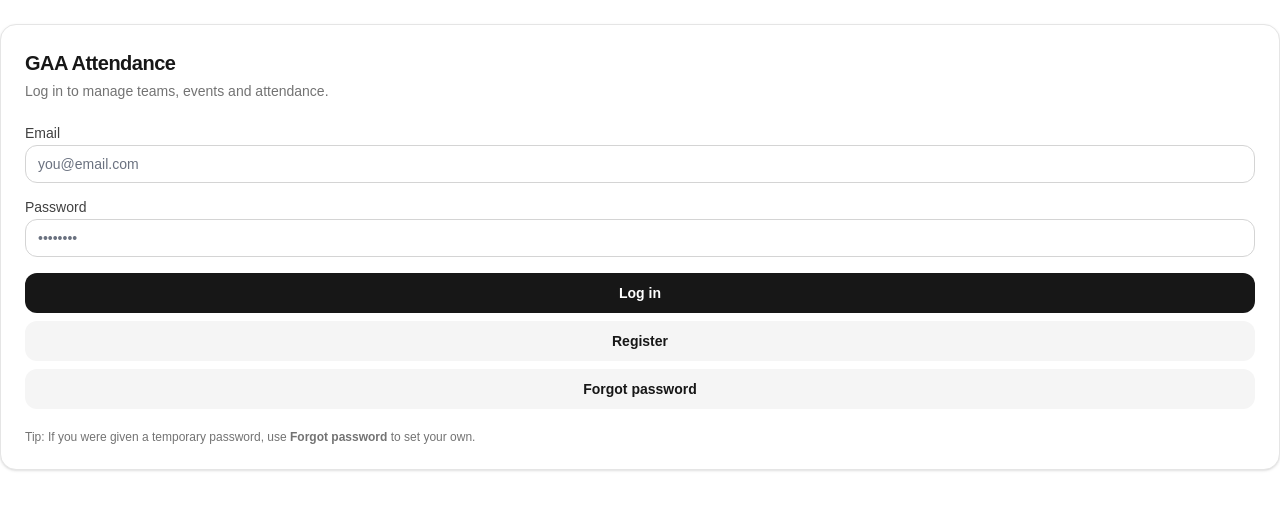
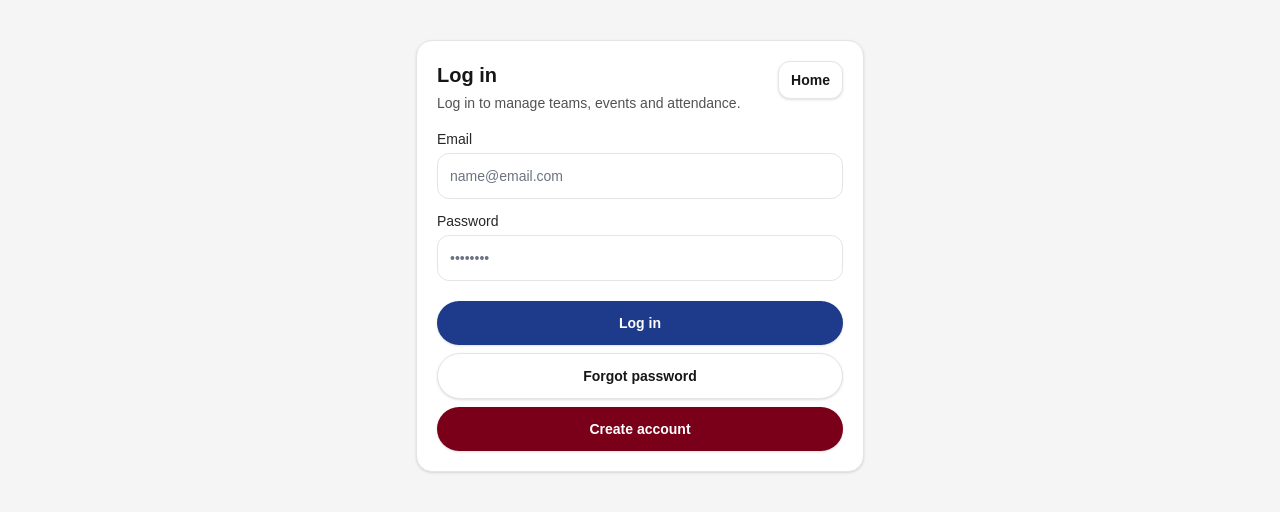
Before and after one commit to colmmoran01-creator/GAA, a Next.js app: page /login in a window 1280 px wide. Shown: the top 512 px of the page. Built offline with nearby package versions, Linux system fonts and the light colour scheme; no server answers.

Commit message:
Capture first/last name and store user profile in Firestore

```diff
--- a/app/login/page.tsx
+++ b/app/login/page.tsx
@@ -1,103 +1,348 @@
 "use client";
 
 import { useEffect, useState } from "react";
+import { useRouter } from "next/navigation";
+import Link from "next/link";
 import {
+  getAuth,
+  onAuthStateChanged,
   signInWithEmailAndPassword,
   createUserWithEmailAndPassword,
   sendPasswordResetEmail,
-  onAuthStateChanged,
 } from "firebase/auth";
-import { auth } from "@/lib/firebase";
-import { Button, ButtonRow, Card, CardBody, H1, Input, Label, Muted } from "@/app/components/ui";
+import { doc, getDoc, setDoc, updateDoc } from "firebase/firestore";
+import { db } from "@/lib/firebase";
+
+type Mode = "login" | "register" | "completeProfile";
+
+function cleanName(s: string) {
+  return s.trim().replace(/\s+/g, " ");
+}
 
 export default function LoginPage() {
+  const router = useRouter();
+  const auth = getAuth();
+
+  const [mode, setMode] = useState<Mode>("login");
+
   const [email, setEmail] = useState("");
   const [password, setPassword] = useState("");
+
+  // For register + profile completion
+  const [firstName, setFirstName] = useState("");
+  const [lastName, setLastName] = useState("");
+
+  const [loading, setLoading] = useState(false);
   const [msg, setMsg] = useState("");
-  const [loading, setLoading] = useState(true);
+  const [err, setErr] = useState("");
 
+  // If already logged in, ensure profile exists then go Home
   useEffect(() => {
-    const unsub = onAuthStateChanged(auth, (user) => {
-      if (user) window.location.href = "/";
-      else setLoading(false);
+    const unsub = onAuthStateChanged(auth, async (user) => {
+      if (!user) return;
+
+      try {
+        const uref = doc(db, "users", user.uid);
+        const usnap = await getDoc(uref);
+
+        if (!usnap.exists()) {
+          // Ask for profile once
+          setMode("completeProfile");
+          setEmail(user.email ?? "");
+          return;
+        }
+
+        const data = usnap.data() as any;
+        if (!data?.firstName || !data?.lastName) {
+          setMode("completeProfile");
+          setEmail(user.email ?? "");
+          setFirstName(data?.firstName ?? "");
+          setLastName(data?.lastName ?? "");
+          return;
+        }
+
+        router.replace("/"); // ✅ Home landing page after login
+      } catch (e: any) {
+        console.error(e);
+        setErr(e?.message ?? String(e));
+      }
     });
+
     return () => unsub();
-  }, []);
+  }, [auth, router]);
 
   async function login() {
+    setLoading(true);
+    setErr("");
     setMsg("");
+
     try {
-      await signInWithEmailAndPassword(auth, email, password);
+      const res = await signInWithEmailAndPassword(auth, email.trim(), password);
+      // After sign-in, the onAuthStateChanged above will route to / or request profile.
+      setMsg(`Welcome ${res.user.email ?? ""}`);
     } catch (e: any) {
-      setMsg(e?.message ?? String(e));
+      console.error(e);
+      setErr(e?.message ?? String(e));
+    } finally {
+      setLoading(false);
     }
   }
 
   async function register() {
+    setLoading(true);
+    setErr("");
     setMsg("");
+
     try {
-      await createUserWithEmailAndPassword(auth, email, password);
+      const fn = cleanName(firstName);
+      const ln = cleanName(lastName);
+      if (!fn || !ln) {
+        setErr("Please enter First and Last Name.");
+        setLoading(false);
+        return;
+      }
+
+      const res = await createUserWithEmailAndPassword(auth, email.trim(), password);
+      const uid = res.user.uid;
+
+      await setDoc(doc(db, "users", uid), {
+        firstName: fn,
+        lastName: ln,
+        displayName: `${fn} ${ln}`.trim(),
+        email: res.user.email ?? email.trim(),
+        createdAt: Date.now(),
+        updatedAt: Date.now(),
+      });
+
+      router.replace("/"); // ✅ go Home
     } catch (e: any) {
-      setMsg(e?.message ?? String(e));
+      console.error(e);
+      setErr(e?.message ?? String(e));
+    } finally {
+      setLoading(false);
+    }
+  }
+
+  async function completeProfile() {
+    setLoading(true);
+    setErr("");
+    setMsg("");
+
+    try {
+      const user = auth.currentUser;
+      if (!user) {
+        setErr("Not signed in. Please log in again.");
+        setLoading(false);
+        return;
+      }
+
+      const fn = cleanName(firstName);
+      const ln = cleanName(lastName);
+      if (!fn || !ln) {
+        setErr("Please enter First and Last Name.");
+        setLoading(false);
+        return;
+      }
+
+      await setDoc(
+        doc(db, "users", user.uid),
+        {
+          firstName: fn,
+          lastName: ln,
+          displayName: `${fn} ${ln}`.trim(),
+          email: user.email ?? email.trim(),
+          updatedAt: Date.now(),
+        },
+        { merge: true }
+      );
+
+      router.replace("/"); // ✅ go Home
+    } catch (e: any) {
+      console.error(e);
+      setErr(e?.message ?? String(e));
+    } finally {
+      setLoading(false);
     }
   }
 
   async function forgotPassword() {
+    setLoading(true);
+    setErr("");
     setMsg("");
-    if (!email) {
-      setMsg("Enter your email first, then press Forgot password.");
+
+    try {
+      if (!email.trim()) {
+        setErr("Enter your email first, then click Forgot Password.");
+        setLoading(false);
         return;
       }
-    try {
-      await sendPasswordResetEmail(auth, email);
-      setMsg("Password reset email sent. Check your inbox (and spam/junk).");
+      await sendPasswordResetEmail(auth, email.trim());
+      setMsg("Password reset email sent. Check your inbox.");
     } catch (e: any) {
-      setMsg(e?.message ?? String(e));
+      console.error(e);
+      setErr(e?.message ?? String(e));
+    } finally {
+      setLoading(false);
     }
   }
 
-  if (loading) return <div className="py-10 text-sm text-neutral-600">Loading…</div>;
+  const isLogin = mode === "login";
+  const isRegister = mode === "register";
+  const isComplete = mode === "completeProfile";
 
-<div className="flex justify-center mb-4">
-  <img
-    src="/club-logo.png"
-    alt="Club logo"
-    className="h-16 w-16 rounded-2xl object-contain bg-white ring-1 ring-neutral-200"
+  return (
+    <main className="min-h-screen bg-neutral-100 px-4 py-10">
+      <div className="mx-auto max-w-md rounded-2xl border border-neutral-200 bg-white p-5 shadow-sm">
+        <div className="flex items-start justify-between gap-3">
+          <div>
+            <h1 className="text-xl font-semibold text-neutral-900">
+              {isLogin && "Log in"}
+              {isRegister && "Create account"}
+              {isComplete && "Complete profile"}
+            </h1>
+            <p className="mt-1 text-sm text-neutral-600">
+              {isLogin && "Log in to manage teams, events and attendance."}
+              {isRegister && "Create an account and add your name."}
+              {isComplete && "Please add your name so exports show the right coach."}
+            </p>
+          </div>
+
+          <Link
+            href="/"
+            className="rounded-xl border border-neutral-200 bg-white px-3 py-2 text-sm font-semibold text-neutral-900 shadow-sm hover:bg-neutral-50"
+          >
+            Home
+          </Link>
+        </div>
+
+        {(isRegister || isComplete) && (
+          <div className="mt-4 grid gap-3">
+            <div>
+              <label className="block text-sm font-medium text-neutral-800">First Name</label>
+              <input
+                value={firstName}
+                onChange={(e) => setFirstName(e.target.value)}
+                className="mt-1 w-full rounded-xl border border-neutral-200 bg-white p-3 text-sm text-neutral-900 outline-none focus:ring-2 focus:ring-neutral-900/10"
+                placeholder="e.g., Colm"
               />
             </div>
 
-  return (
-    <div className="py-6">
-      <Card>
-        <CardBody>
-          <H1>GAA Attendance</H1>
-          <Muted className="mt-1">Log in to manage teams, events and attendance.</Muted>
+            <div>
+              <label className="block text-sm font-medium text-neutral-800">Last Name</label>
+              <input
+                value={lastName}
+                onChange={(e) => setLastName(e.target.value)}
+                className="mt-1 w-full rounded-xl border border-neutral-200 bg-white p-3 text-sm text-neutral-900 outline-none focus:ring-2 focus:ring-neutral-900/10"
+                placeholder="e.g., Moran"
+              />
+            </div>
+          </div>
+        )}
 
-          <div className="mt-5 space-y-3">
+        <div className="mt-4 grid gap-3">
           <div>
-              <Label>Email</Label>
-              <Input type="email" value={email} onChange={(e) => setEmail(e.target.value)} placeholder="you@email.com" />
+            <label className="block text-sm font-medium text-neutral-800">Email</label>
+            <input
+              value={email}
+              onChange={(e) => setEmail(e.target.value)}
+              className="mt-1 w-full rounded-xl border border-neutral-200 bg-white p-3 text-sm text-neutral-900 outline-none focus:ring-2 focus:ring-neutral-900/10"
+              placeholder="name@email.com"
+            />
           </div>
 
+          {!isComplete && (
             <div>
-              <Label>Password</Label>
-              <Input type="password" value={password} onChange={(e) => setPassword(e.target.value)} placeholder="••••••••" />
+              <label className="block text-sm font-medium text-neutral-800">Password</label>
+              <input
+                type="password"
+                value={password}
+                onChange={(e) => setPassword(e.target.value)}
+                className="mt-1 w-full rounded-xl border border-neutral-200 bg-white p-3 text-sm text-neutral-900 outline-none focus:ring-2 focus:ring-neutral-900/10"
+                placeholder="••••••••"
+              />
+            </div>
+          )}
         </div>
 
-            <ButtonRow>
-              <Button onClick={login}>Log in</Button>
-              <Button variant="secondary" onClick={register}>Register</Button>
-              <Button variant="secondary" onClick={forgotPassword}>Forgot password</Button>
-            </ButtonRow>
+        {err && (
+          <div className="mt-4 rounded-xl bg-red-50 p-3 text-sm text-red-700">
+            {err}
+          </div>
+        )}
+        {msg && (
+          <div className="mt-4 rounded-xl bg-emerald-50 p-3 text-sm text-emerald-800">
+            {msg}
+          </div>
+        )}
 
-            {msg && <div className="rounded-xl bg-neutral-100 p-3 text-sm text-neutral-800">{msg}</div>}
+        <div className="mt-5 grid gap-2">
+          {isLogin && (
+            <>
+              <button
+                disabled={loading}
+                onClick={login}
+                className="w-full rounded-full bg-[#1E3A8A] px-5 py-3 text-sm font-semibold text-white shadow-sm hover:opacity-90 disabled:opacity-50"
+              >
+                {loading ? "Working…" : "Log in"}
+              </button>
 
-            <div className="pt-2 text-xs text-neutral-500">
-              Tip: If you were given a temporary password, use <strong>Forgot password</strong> to set your own.
+              <button
+                disabled={loading}
+                onClick={forgotPassword}
+                className="w-full rounded-full border border-neutral-200 bg-white px-5 py-3 text-sm font-semibold text-neutral-900 shadow-sm hover:bg-neutral-50 disabled:opacity-50"
+              >
+                Forgot password
+              </button>
+
+              <button
+                disabled={loading}
+                onClick={() => {
+                  setErr("");
+                  setMsg("");
+                  setMode("register");
+                }}
+                className="w-full rounded-full bg-[#7A0019] px-5 py-3 text-sm font-semibold text-white shadow-sm hover:opacity-90 disabled:opacity-50"
+              >
+                Create account
+              </button>
+            </>
+          )}
+
+          {isRegister && (
+            <>
+              <button
+                disabled={loading}
+                onClick={register}
+                className="w-full rounded-full bg-[#7A0019] px-5 py-3 text-sm font-semibold text-white shadow-sm hover:opacity-90 disabled:opacity-50"
+              >
+                {loading ? "Working…" : "Register"}
+              </button>
+
+              <button
+                disabled={loading}
+                onClick={() => {
+                  setErr("");
+                  setMsg("");
+                  setMode("login");
+                }}
+                className="w-full rounded-full border border-neutral-200 bg-white px-5 py-3 text-sm font-semibold text-neutral-900 shadow-sm hover:bg-neutral-50 disabled:opacity-50"
+              >
+                Back to login
+              </button>
+            </>
+          )}
+
+          {isComplete && (
+            <button
+              disabled={loading}
+              onClick={completeProfile}
+              className="w-full rounded-full bg-[#1E3A8A] px-5 py-3 text-sm font-semibold text-white shadow-sm hover:opacity-90 disabled:opacity-50"
+            >
+              {loading ? "Saving…" : "Save name & continue"}
+            </button>
+          )}
         </div>
       </div>
-        </CardBody>
-      </Card>
-    </div>
+    </main>
   );
 }
```
Lines whose indentation alone changed are shown as unchanged.
